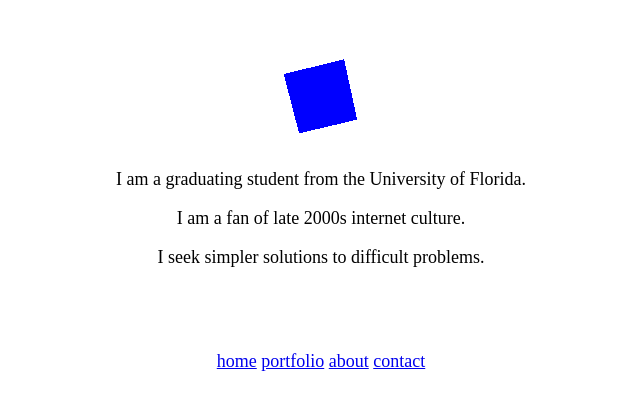
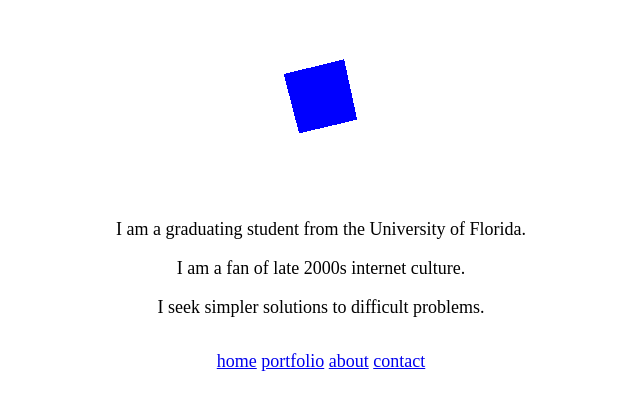
Before and after one commit to flflai/flflai.github.io, a website: page about.html in a window 1280 px wide. Shown: the part 249-658 px from the top of the page, without its empty margins (319-959 px from the left). Drawn offline with nearby package versions, Linux system fonts and the light colour scheme.

Commit message:
Update styles.css

```diff
--- a/css/styles.css
+++ b/css/styles.css
@@ -35,7 +35,7 @@ ul {
 }
 #about {
   position: absolute;
-  top: 400px;
+  top: 450px;
   font-size: 18px;
   font-family: "Times New Roman", Times, serif;
 	width: 100%;
```
